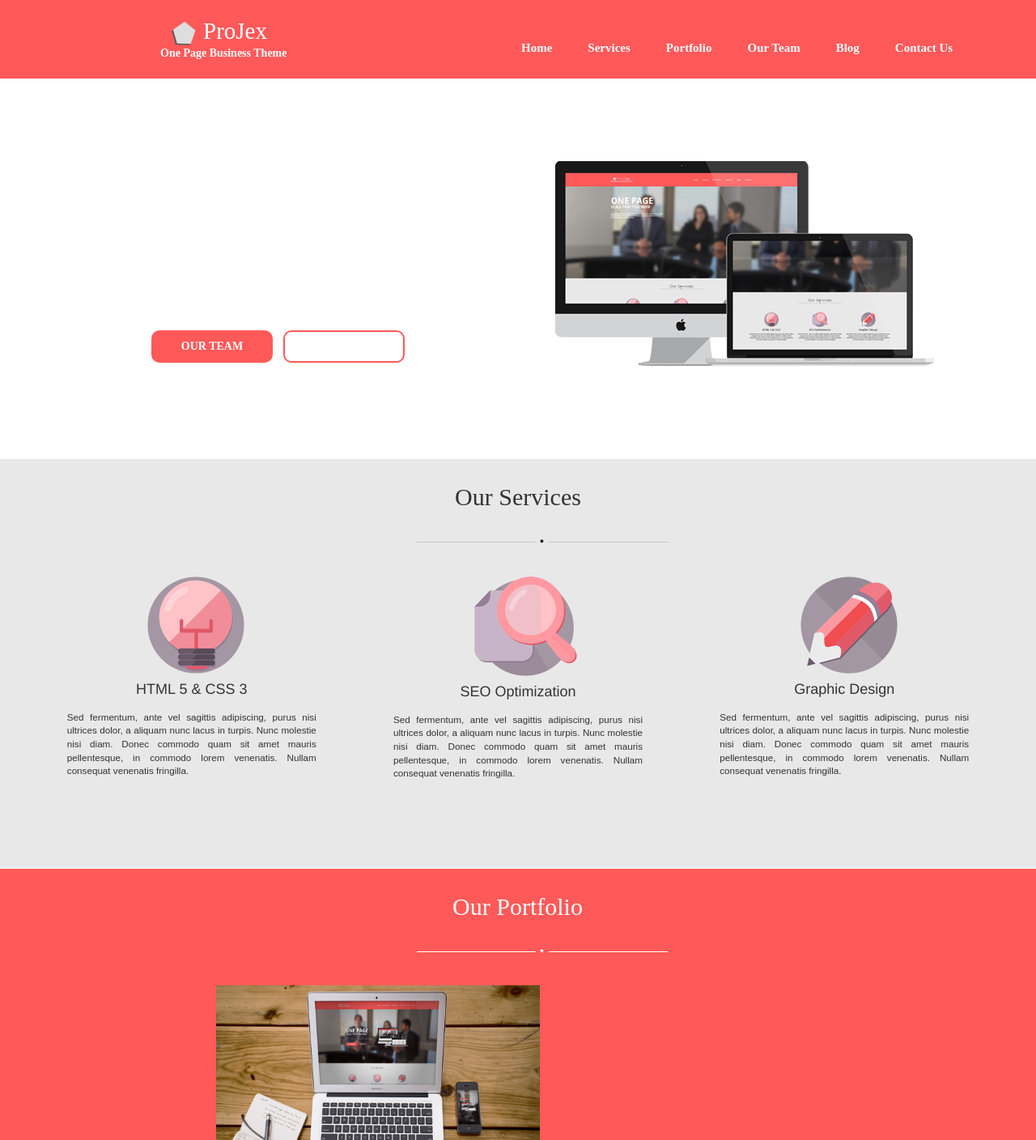
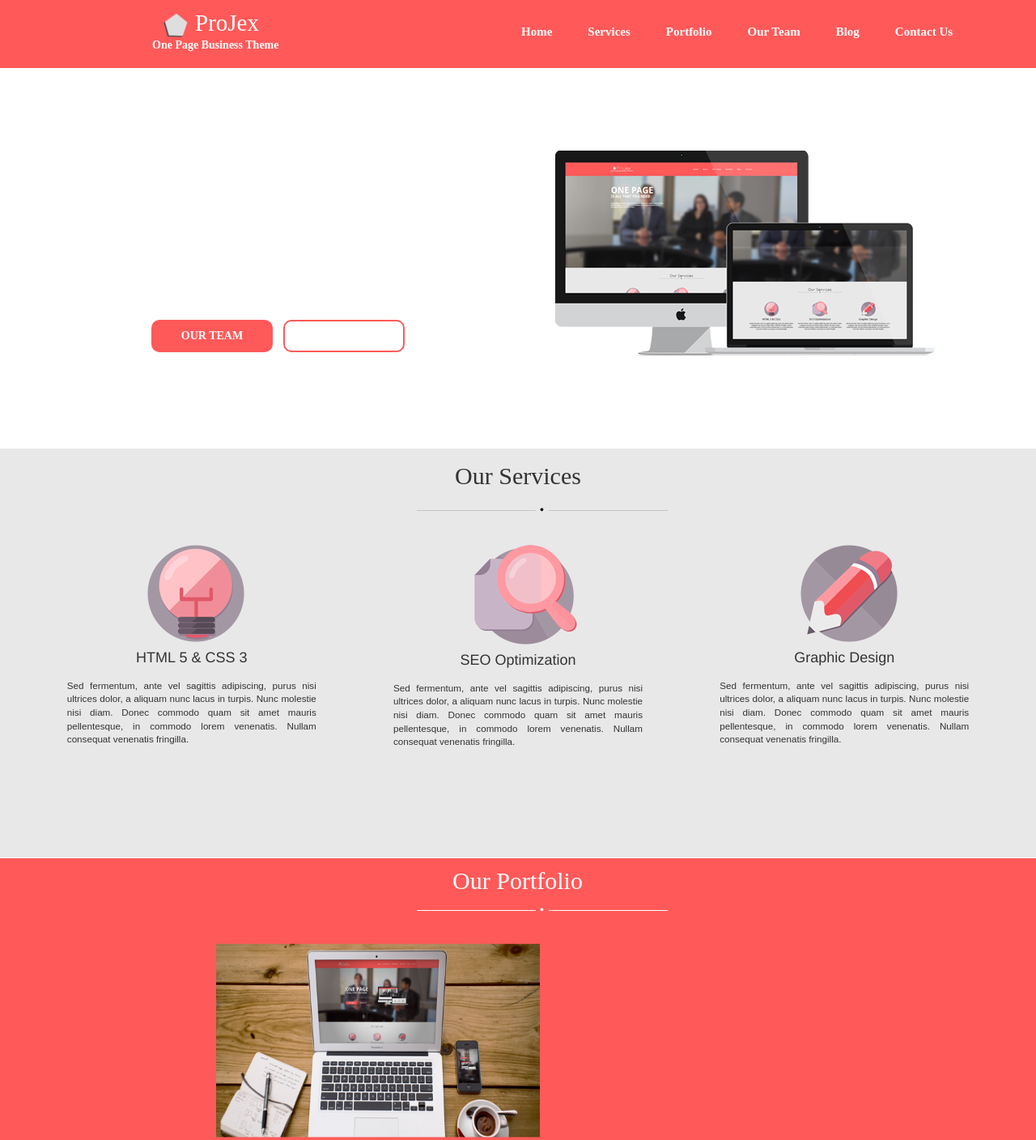
Before and after one commit to rray524/psd, a plain HTML site: page index.html in a window 1280 px wide. Shown: the top 1408 px of the page at 81% size. Drawn offline with Linux system fonts and the light colour scheme.

Commit message:
Update style.css

```diff
--- a/style.css
+++ b/style.css
@@ -3,8 +3,8 @@
 *{margin:0;padding:0; }
 /***************************======|||header part|||=====*****************************************/
 
-header{background:#FF5959;width:100%;height:97px; }
-.logo{padding:27px; }
+header{background:#FF5959;width:100%;height:84px; }
+.logo{padding:17px; }
 .text h1{font-size:32px; font-weight:lighter;margin-top:-4px;font-family:Quicksand;}
 .text p{margin-left:-53px;margin-top: 23px;color:#FFFFFF;font-family:Quicksand;font-weight:bold; }
 .logo img{float:left;margin-left:185px; }
@@ -33,7 +33,7 @@ header{background:#FF5959;width:100%;height:97px; }
 /***************************======|||Our services|||=====*****************************************/
 .our_services{background:#E8E8E8;height:505px;width:100%; }
 .services_text{margin-left:515px;margin-top: -21px;}
-.our_services h2{text-align:center;font-family:Quicksand;font-weight:lighter;padding:30px; }
+.our_services h2{text-align:center;font-family:Quicksand;font-weight:lighter;padding:17px; }
 .hori{background:#C6C6C6;height:1px;width:147px;color:#C6C6C6;border-top:none;float:left;border-left:none; }
 .disc1{float:left;margin-left: 5px;margin-top: 9px;color:#0F0708; }
 .hori2{background:#C6C6C6;height:1px;width:147px;color:#C6C6C6;border-top:none;float:left;margin-left:6px;border-left:none; }
@@ -58,7 +58,7 @@ header{background:#FF5959;width:100%;height:97px; }
 /***************************======|||Our portfolio|||=====*****************************************/
 .portfolio{background:#FF5959;width:100%;height:622px; margin-top: -19px; }
 .portfolio_text{margin-left:515px;margin-top: -21px;}
-.portfolio h2{text-align:center;font-family:Quicksand;font-weight:lighter;padding:30px;color:#fff;margin-left:255px; }
+.portfolio h2{text-align:center;font-family:Quicksand;font-weight:lighter;padding:11px;color:#fff;margin-left:255px; }
 .hori3{background:#fff;height:1px;width:147px;color:#fff;border-top:none;float:left;border-left:none; }
 .disc2{float:left;margin-left: 5px;margin-top: 9px;color:#fff; }
 .hori4{background:#fff;height:1px;width:147px;color:#fff;border-top:none;float:left;margin-left:6px;border-left:none; }
@@ -78,7 +78,7 @@ header{background:#FF5959;width:100%;height:97px; }
 
 .team{background:#E8E8E8;width:100%;height:394px; margin-top: -19px; }
 .team_text{margin-left:515px;margin-top: -21px;}
-.team h2{text-align:center;font-family:Quicksand;font-weight:lighter;padding:30px;color:#2C2C2C;margin-left:-2px; }
+.team h2{text-align:center;font-family:Quicksand;font-weight:lighter;padding:12px;color:#2C2C2C;margin-left:-2px; }
 .hori5{background:#fff;height:1px;width:147px;color:#2C2C2C;border-top:none;float:left;border-left:none; }
 .disc3{float:left;margin-left: 5px;margin-top: 9px;color:#fff; }
 .hori6{background:#fff;height:1px;width:147px;color:#2C2C2C;border-top:none;float:left;margin-left:6px;border-left:none; }
@@ -93,7 +93,7 @@ header{background:#FF5959;width:100%;height:97px; }
 /***************************======|||Latest news||=====*****************************************/
 .latest_news{background:#FF5959;width:100%;height:600px; margin-top: -19px; }
 .news_text{margin-left:515px;margin-top: -21px;}
-.latest_news h2{text-align:center;font-family:Quicksand;font-weight:lighter;padding:30px;color:#fff;margin-left:-2px; }
+.latest_news h2{text-align:center;font-family:Quicksand;font-weight:lighter;padding:12px;color:#fff;margin-left:-2px; }
 .hori7{background:#fff;height:1px;width:147px;color:#2C2C2C;border-top:none;float:left;border-left:none; }
 .disc4{float:left;margin-left: 5px;margin-top: 9px;color:#fff; }
 .hori8{background:#fff;height:1px;width:147px;color:#2C2C2C;border-top:none;float:left;margin-left:6px;border-left:none; }
```
